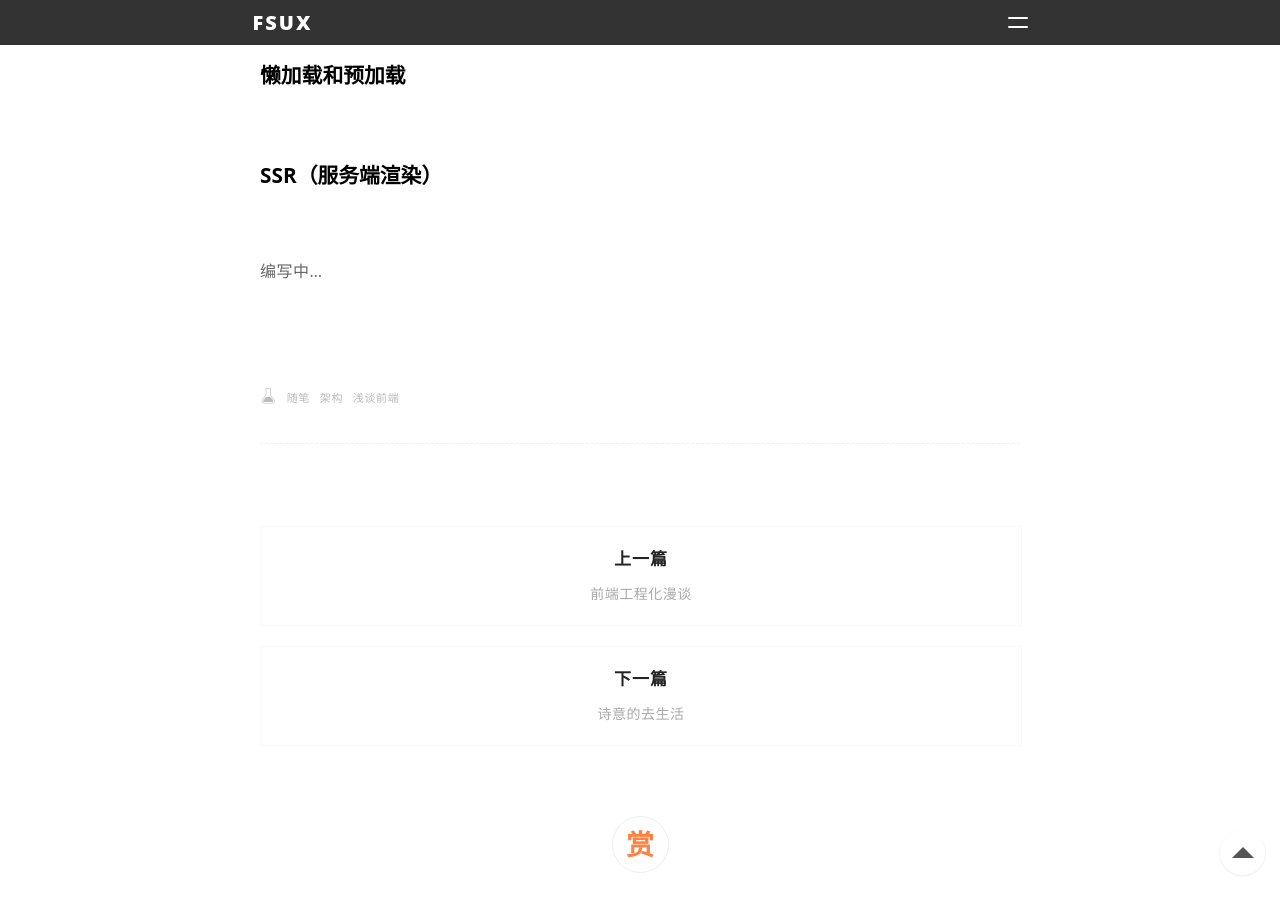
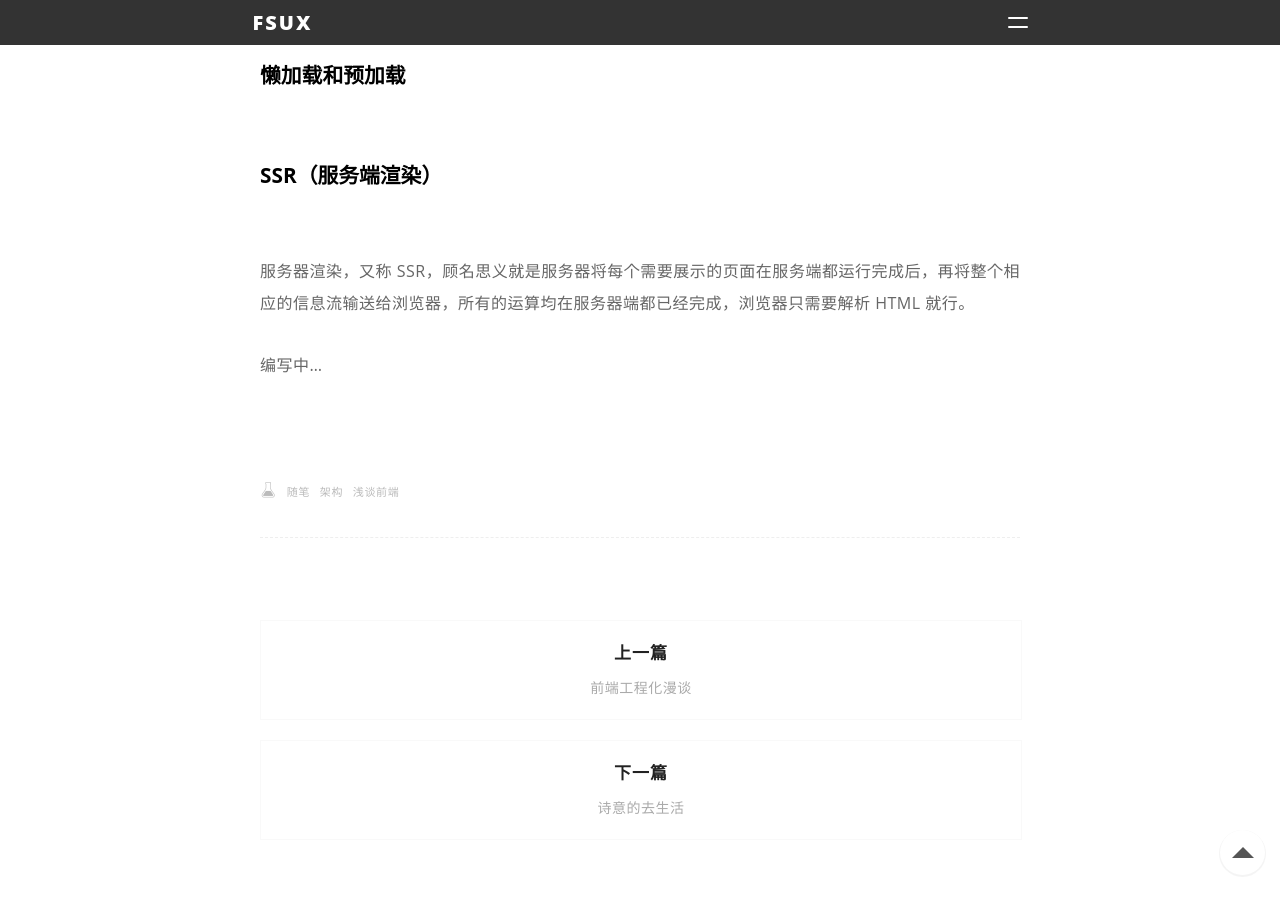
Before and after one commit to Haonancx/Haonancx.github.io, a Jekyll site: the page built from _posts/2017-4-13-Front-end-performance-optimization.markdown, in a window 1280 px wide and 900 px high, scrolled down 1353 px. Built offline with Jekyll 4.4.1, drawn with Linux system fonts in a browser that asks for light colours; nearby versions of some CDN libraries; Markdown is read by kramdown in place of the engine named in the settings; comment, search, counter and statistics services are not loaded.

Commit message:
《前端性能优化实战》

```diff
--- a/_posts/2017-4-13-Front-end-performance-optimization.markdown
+++ b/_posts/2017-4-13-Front-end-performance-optimization.markdown
@@ -28,4 +28,6 @@ tags: 随笔 架构 浅谈前端
 
 ### SSR（服务端渲染）
 
+服务器渲染，又称 SSR，顾名思义就是服务器将每个需要展示的页面在服务端都运行完成后，再将整个相应的信息流输送给浏览器，所有的运算均在服务器端都已经完成，浏览器只需要解析 HTML 就行。
+
 编写中...
```
